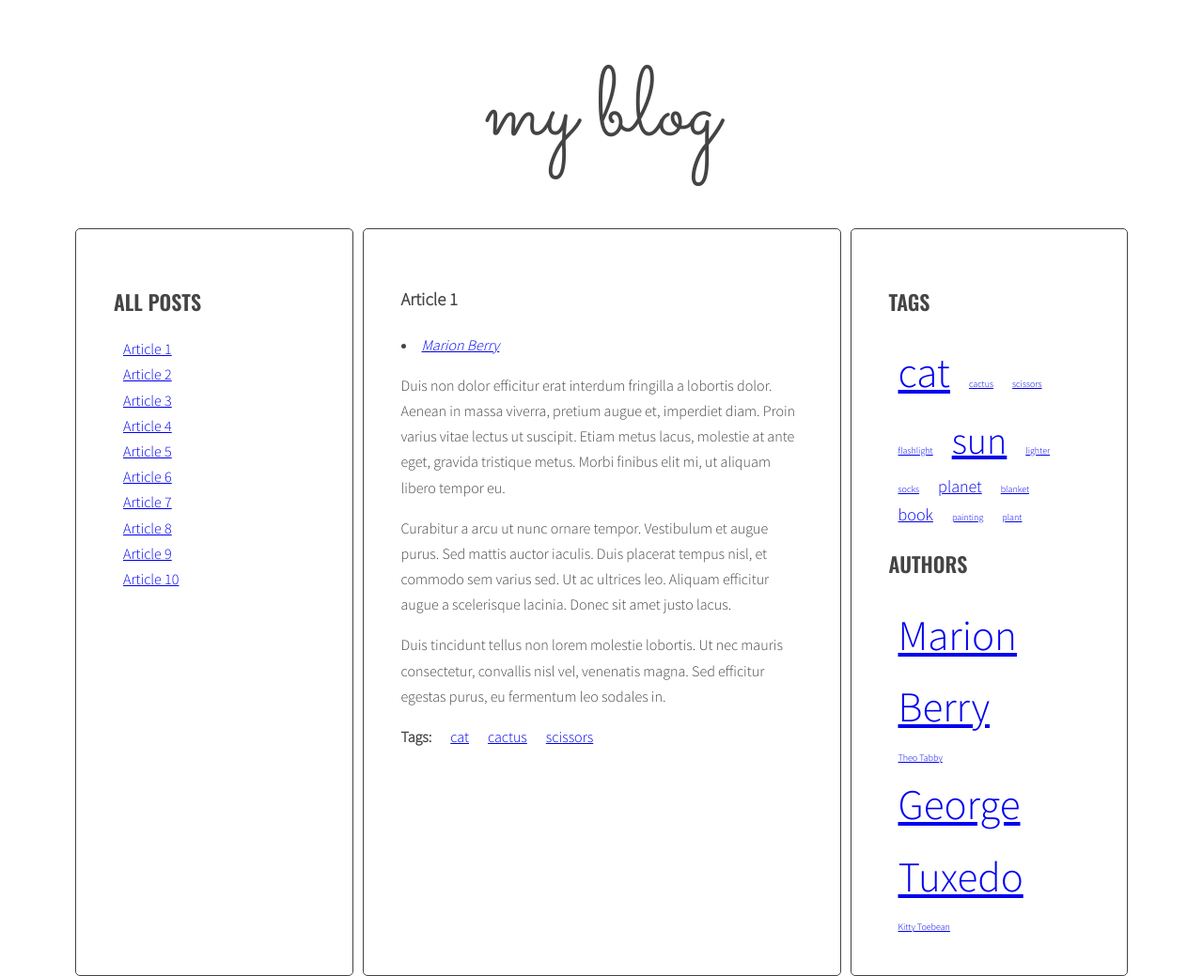
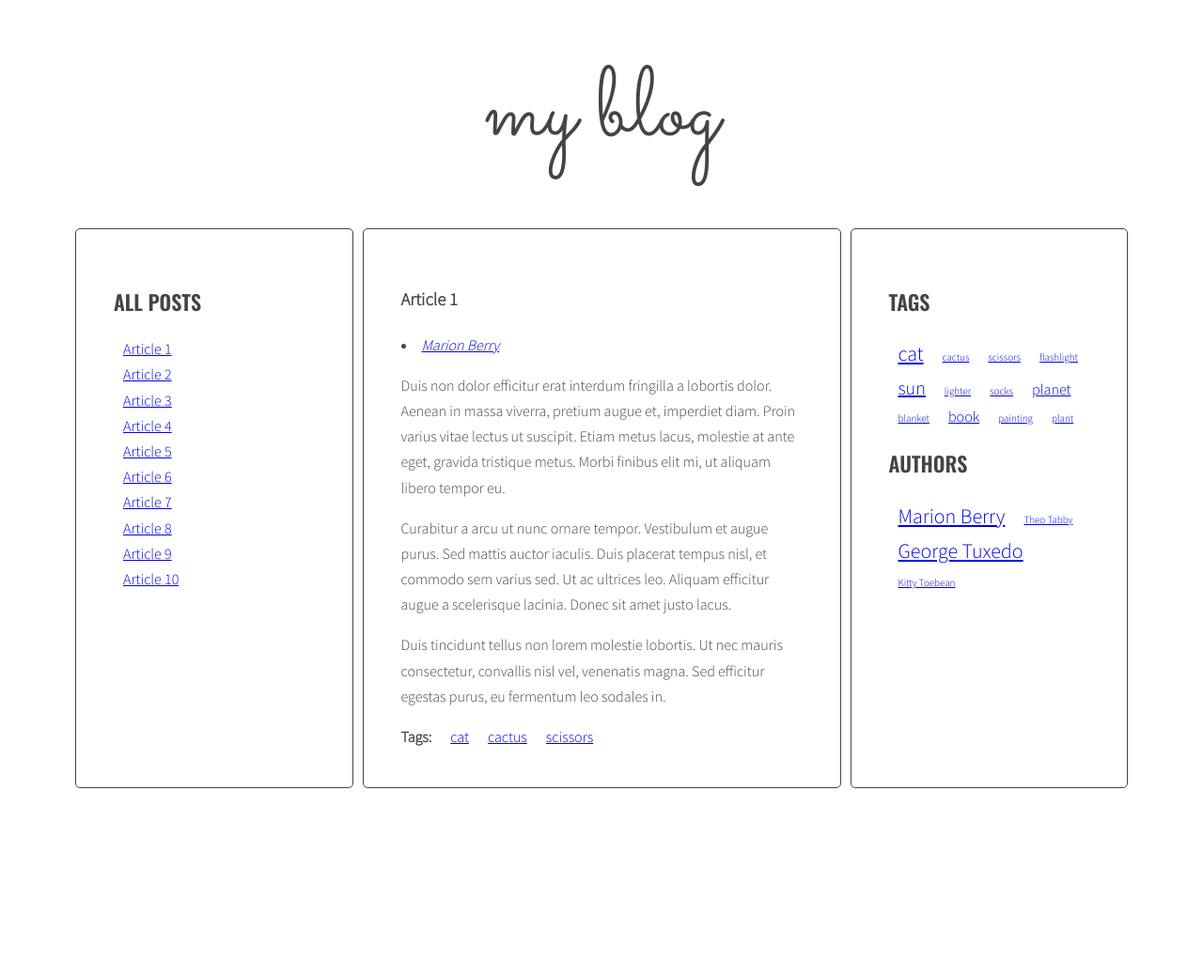
Before and after one commit to zuzannababis/javascript-blog, a website: page index.html in a window 1280 px wide. Shown: the whole page at 94% size. After the commit the page ends 847 px from the top, so only its background shows below. Drawn offline with nearby package versions, Linux system fonts and the light colour scheme.

Commit message:
Amend code in function addClickListenersToTags

```diff
--- a/js/script.js
+++ b/js/script.js
@@ -297,7 +297,7 @@ function addClickListenersToTags(){
 
     /* find all links to tags */
 
-    const links = document.querySelectorAll(optSingleTagSelector);
+    const links = document.querySelectorAll('a[href^="#tag-"]');
 
     /* START LOOP: for each link */
 
--- a/sass/style.scss
+++ b/sass/style.scss
@@ -120,23 +120,23 @@ body {
 }
 
 .tag-size-1 {
-  font-size: 10px;
+  font-size: 11px;
 }
 
 .tag-size-2 {
+  font-size: 16px;
+}
+
+.tag-size-3 {
   font-size: 18px;
 }
 
-.tag-size-3 {
-  font-size: 28px;
-}
-
 .tag-size-4 {
-  font-size: 40px;
+  font-size: 20px;
 }
 
 .tag-size-5 {
-  font-size: 45px;
+  font-size: 22px;
 }
 
 .list li {
```
Also changed, not shown: css/style.css.
